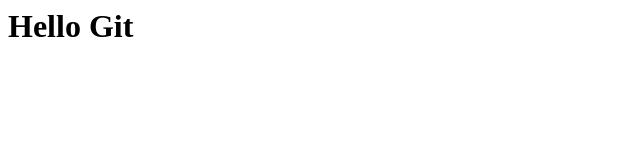
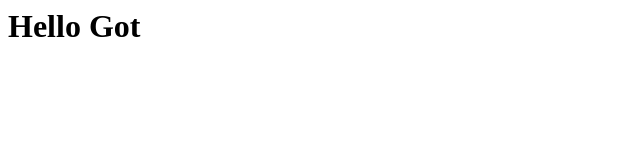
Before and after one commit to Kruhgol/git, a plain HTML site: page index.html in a window 1280 px wide. Shown: the full height of the page, 0-640 px from the left. Drawn offline with Linux system fonts and the light colour scheme.

Commit message:
after conflict

```diff
--- a/index.html
+++ b/index.html
@@ -1 +1 @@
-<h1>Hello Git</h1>
+<h1>Hello Got</h1>
```
